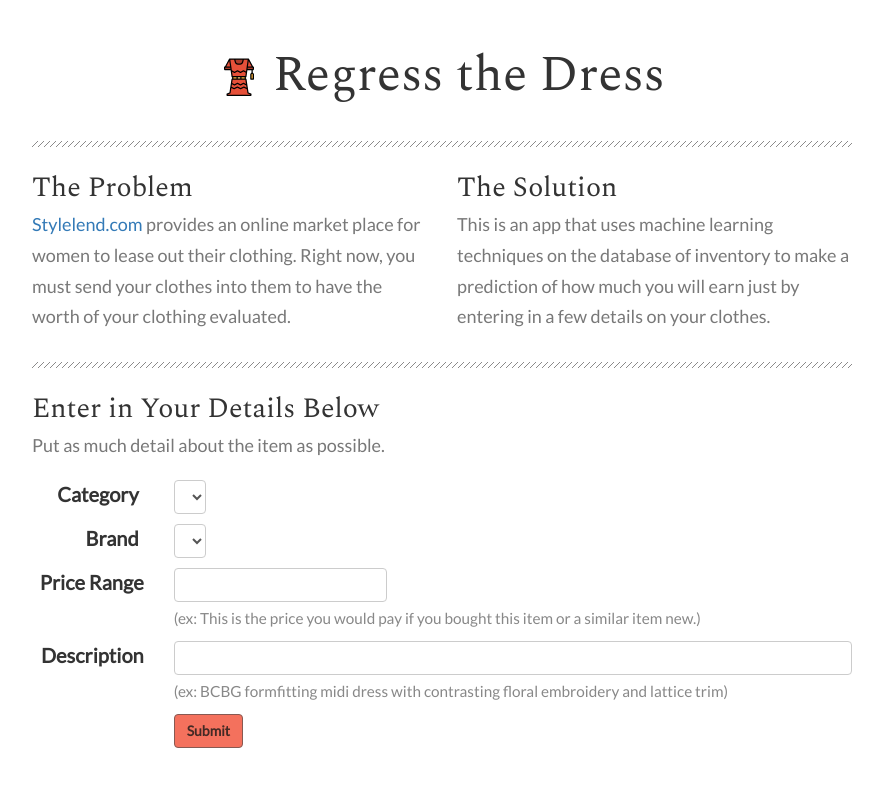
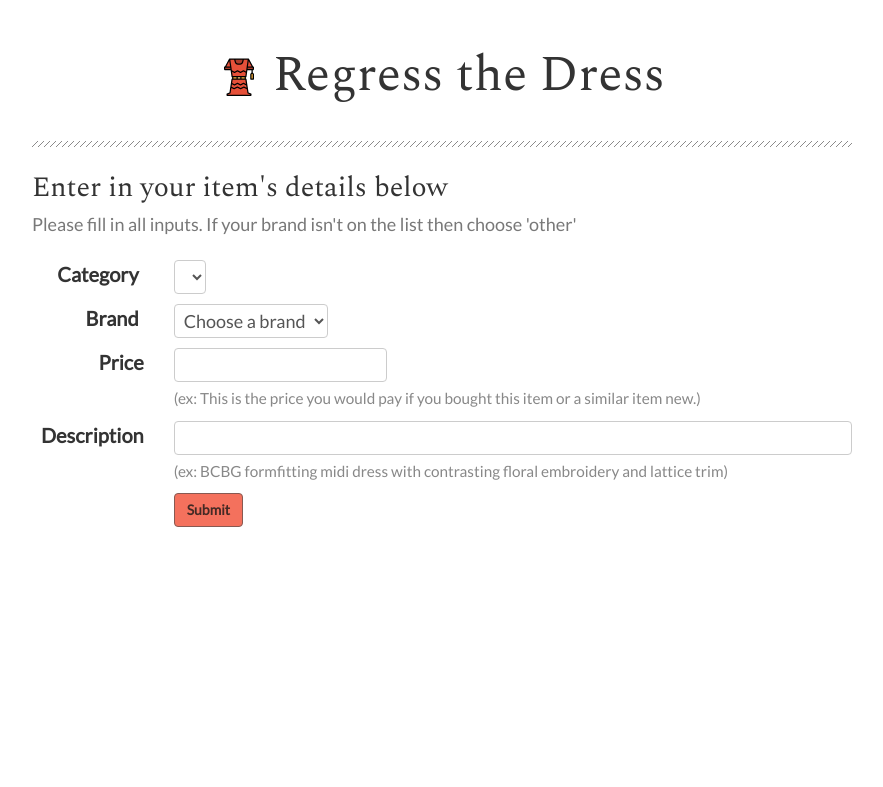
Before and after one commit to patrickspencer/regressthedress, a Flask app: page / in a window 1280 px wide. Shown: the top 787 px of the page, without its empty margins (198-1081 px from the left). Run offline with Flask 2, Linux system fonts and the light colour scheme; lists and menus that the app fills with data are empty; parts of the project's set-up code (start-up, migrations or seed data) failed here and were passed over; some libraries are stand-ins or nearby versions.

Commit message:
Update forms and front end

```diff
--- a/wombat/webapp/forms.py
+++ b/wombat/webapp/forms.py
@@ -4,14 +4,16 @@ from wtforms import Form, StringField, SubmitField, SelectField, validators
 
 item_types = engine.execute('SELECT DISTINCT item_type FROM items;').fetchall()
 item_types = [(r[0], r[0]) for r in item_types]
-# brands = engine.execute('SELECT DISTINCT brand, COUNT(brand) FROM items WHERE brand != 'LENDER SUBMISSION FILL IN' GROUP BY brand ORDER BY count(brand) DESC LIMIT 30;').fetchall()
+brands_query = "SELECT * FROM brands;"
 brands = ml_model.brands[0:100]
-brands = [(b, b) for b in brands]
-
+brand_names = sorted([b[1] for b in engine.execute(brands_query).fetchall()], key=str.lower)
+brand_names.remove('other brand')
+brands = [(b, b) for b in brand_names]
+brands = [('', 'Choose a brand')] + [('other brand', 'Other')] + brands
 
 class DescriptionForm(Form):
     description = StringField('Description', [validators.Length(min=1, max=5000)])
     submit = SubmitField(label='Submit')
     item_type = SelectField(label='Category', choices=item_types)
-    brand = SelectField(label='Brand', choices=brands)
-    est_price = StringField(label='Price Range')
+    brand = SelectField(label='Brand', choices=brands, validators=[validators.Required(message='Brand is required')])
+    est_price = StringField(label='Price')
--- a/wombat/webapp/templates/index.jinja2
+++ b/wombat/webapp/templates/index.jinja2
@@ -8,31 +8,11 @@
     </div>
 </div>
 
-<div class="about_this_site">
 <hr class="fancy_hr">
-<div id="brand_item_type_field_row" class="row">
-  <div class="col-md-6">
-    <span class="header">The Problem</span>
-    <p class="explanation_p">
-	<a href="http://stylelend.com">Stylelend.com</a>
-	provides an online market place for women to lease out their clothing.
-	Right now, you must send your clothes into them to have the worth of
-	your clothing evaluated.
-    </p>
-  </div> <!-- col-md-6  -->
-  <div class="col-md-6">
-    <span class="header">The Solution</span>
-    <p class="explanation_p">
-    This is an app that uses machine learning techniques on the database of inventory to make a prediction of how much you will earn just by entering in a few details on your clothes.
-    </p>
-  </div> <!-- col-md-6  -->
-</div><!-- /.row -->
-<hr class="fancy_hr">
-</div> <!-- / .about_this_site -->
-
-  <span class="header">Enter in Your Details Below</span>
+  <span class="header">Enter in your item's details below</span>
   <p class="explanation_p">
-    Put as much detail about the item as possible.
+    Please fill in all inputs. If your brand isn't on the list then
+    choose 'other'
   </p>
 <div class="input-form-group">
   <form method="POST" action="{{ url_for('main.index') }}" class="form-inline">
@@ -110,8 +90,27 @@
     </div>
 </div>
 
-<div class="row">
+<div class="about_this_site">
+<hr class="fancy_hr">
+<div id="brand_item_type_field_row" class="row">
+  <div class="col-md-6">
+    <span class="header">The Problem</span>
+    <p class="explanation_p">
+	<a href="http://stylelend.com">Stylelend.com</a>
+	provides an online market place for women to lease out their clothing.
+	Right now, you must send your clothes into them to have the worth of
+	your clothing evaluated.
+    </p>
+  </div> <!-- col-md-6  -->
+  <div class="col-md-6">
+    <span class="header">The Solution</span>
+    <p class="explanation_p">
+    This is an app that uses machine learning techniques on the database of inventory to make a prediction of how much you will earn just by entering in a few details on your clothes.
+    </p>
+  </div> <!-- col-md-6  -->
+</div><!-- /.row -->
+<hr class="fancy_hr">
+</div> <!-- / .about_this_site -->
 
-</div>
 {% endif %}
 {% endblock %}
--- a/wombat/webapp/views.py
+++ b/wombat/webapp/views.py
@@ -1,11 +1,11 @@
 import numpy as np
 from wombat import engine
-from wombat.models import dbsession
 from wombat.models import dbsession, Item
 from wombat.webapp.forms import DescriptionForm
 from flask import Blueprint, render_template, request
-import matplotlib.pyplot as plt
-from wombat.engine.predict_price import get_predicted_value
+from wombat.engine.one_hot_funcs import one_hot_form_input
+from wombat.engine import reg_model_path
+from sklearn.externals import joblib
 
 main = Blueprint('main', __name__, url_prefix='/')
 
@@ -18,7 +18,13 @@ def index():
         brand = request.form['brand']
         item_type = request.form['item_type']
         est_price = request.form['est_price']
-        predicted_value = get_predicted_value(brand, item_type, title, est_price)
+
+        predicted_value = engine.predict_price(brand = brand,
+            item_type = item_type,
+            title = title,
+            est_price = est_price)
+        predicted_value = '%.2f'%(predicted_value)
+
     return render_template('index.jinja2',
             form=form, predicted_value = predicted_value)
 
```
